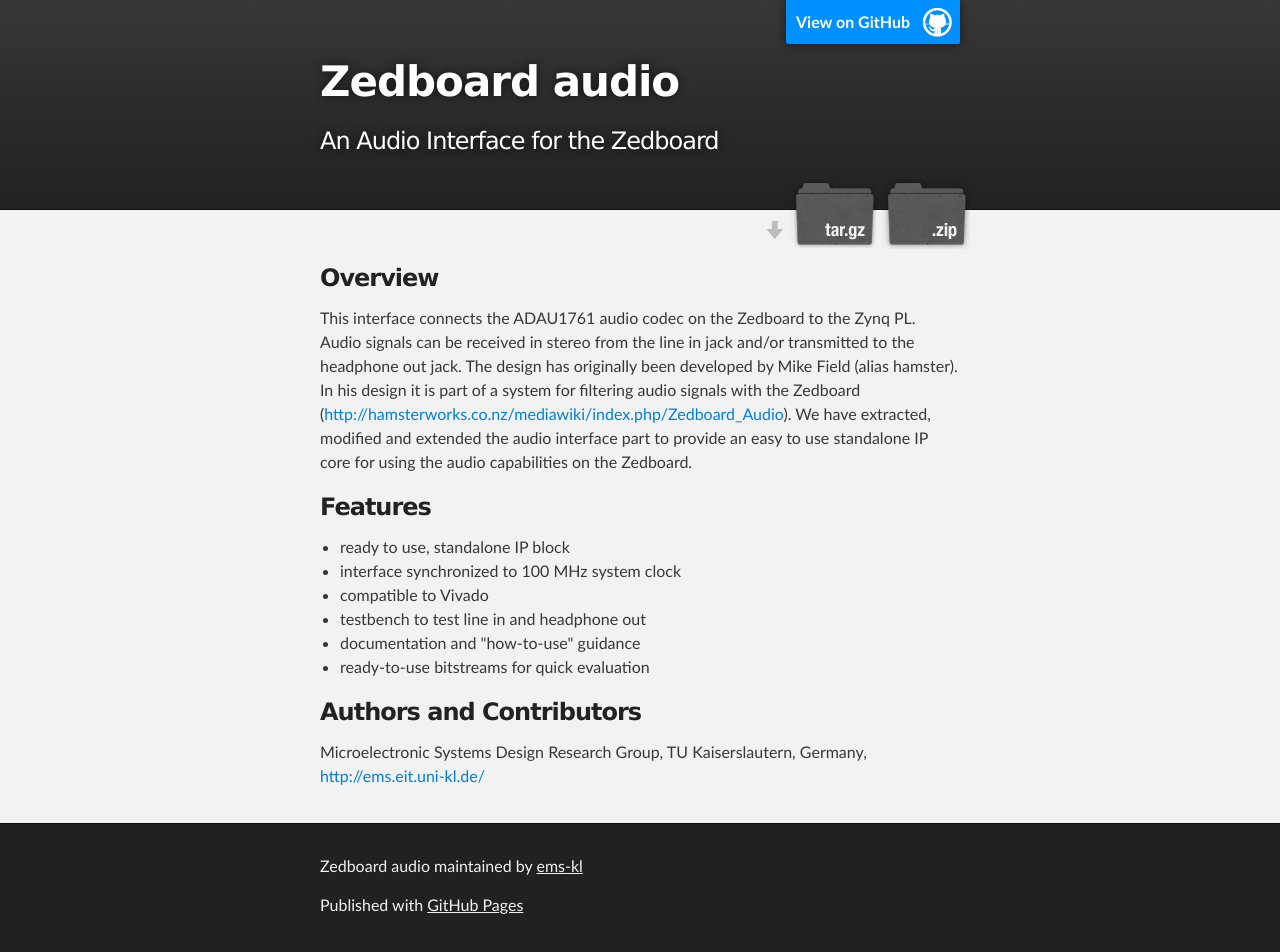
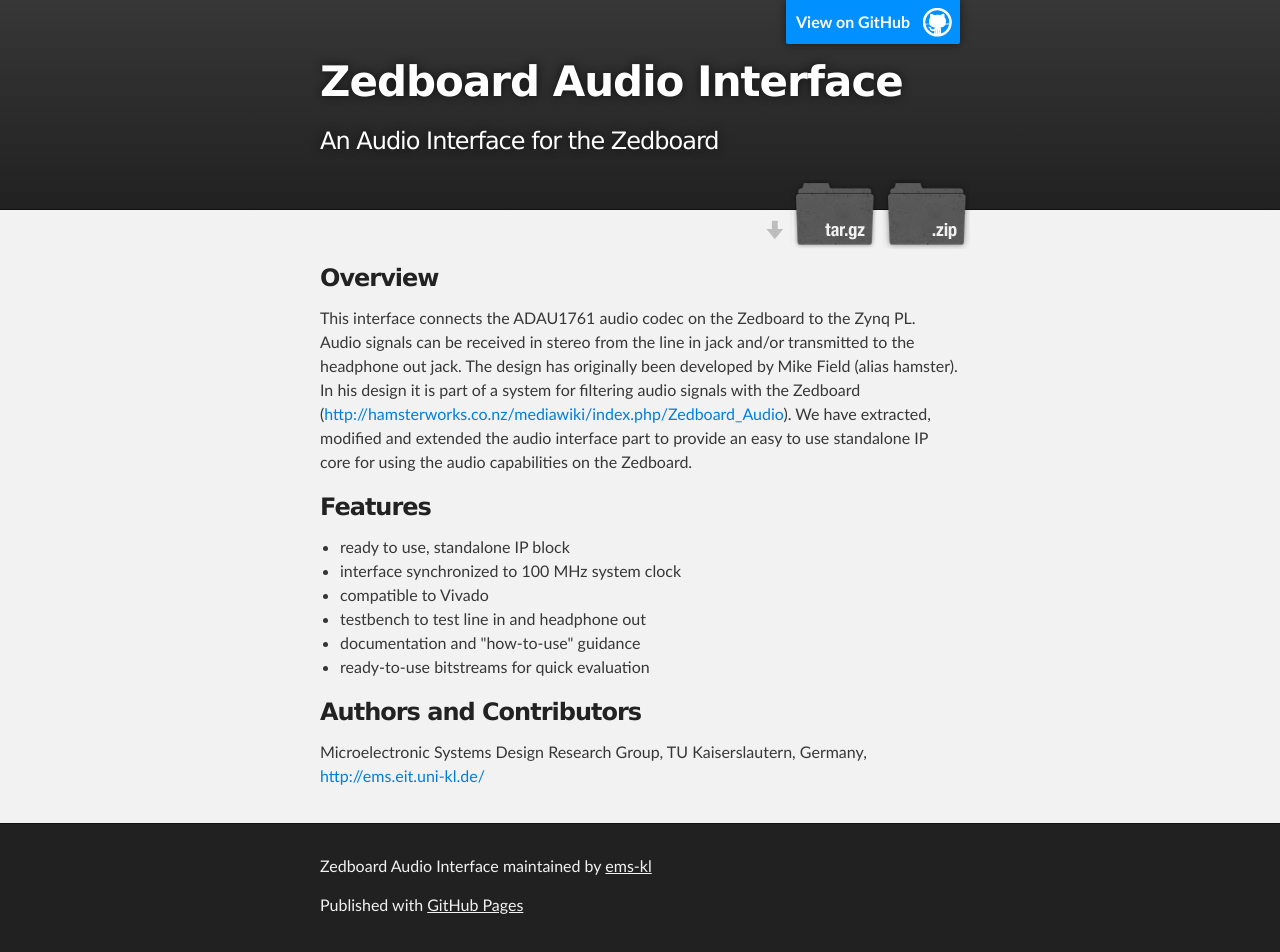
Before and after one commit to ems-kl/zedboard_audio, a plain HTML site: page index.html in a window 1280 px wide. Drawn offline with Linux system fonts and the light colour scheme.

Commit message:
Create gh-pages branch via GitHub

```diff
--- a/index.html
+++ b/index.html
@@ -4,11 +4,11 @@
   <head>
     <meta charset='utf-8'>
     <meta http-equiv="X-UA-Compatible" content="chrome=1">
-    <meta name="description" content="Zedboard audio : An Audio Interface for the Zedboard">
+    <meta name="description" content="Zedboard Audio Interface : An Audio Interface for the Zedboard">
 
     <link rel="stylesheet" type="text/css" media="screen" href="stylesheets/stylesheet.css">
 
-    <title>Zedboard audio</title>
+    <title>Zedboard Audio Interface</title>
   </head>
 
   <body>
@@ -18,7 +18,7 @@
         <header class="inner">
           <a id="forkme_banner" href="https://github.com/ems-kl/zedboard_audio">View on GitHub</a>
 
-          <h1 id="project_title">Zedboard audio</h1>
+          <h1 id="project_title">Zedboard Audio Interface</h1>
           <h2 id="project_tagline">An Audio Interface for the Zedboard</h2>
 
             <section id="downloads">
@@ -58,7 +58,7 @@
     <!-- FOOTER  -->
     <div id="footer_wrap" class="outer">
       <footer class="inner">
-        <p class="copyright">Zedboard audio maintained by <a href="https://github.com/ems-kl">ems-kl</a></p>
+        <p class="copyright">Zedboard Audio Interface maintained by <a href="https://github.com/ems-kl">ems-kl</a></p>
         <p>Published with <a href="https://pages.github.com">GitHub Pages</a></p>
       </footer>
     </div>
--- a/params.json
+++ b/params.json
@@ -1 +1 @@
-{"name":"Zedboard audio","tagline":"An Audio Interface for the Zedboard","body":"### Overview\r\nThis interface connects the ADAU1761 audio codec on the Zedboard to the Zynq PL. Audio signals can be received in stereo from the line in jack and/or transmitted to the headphone out jack. The design has originally been developed by Mike Field (alias hamster). In his design it is part of a system for filtering audio signals with the Zedboard (http://hamsterworks.co.nz/mediawiki/index.php/Zedboard_Audio). We have extracted, modified and extended the audio interface part to provide an easy to use standalone IP core for using the audio capabilities on the Zedboard.\r\n\r\n### Features\r\n* ready to use, standalone IP block\r\n* interface synchronized to 100 MHz system clock\r\n* compatible to Vivado\r\n* testbench to test line in and headphone out\r\n* documentation and \"how-to-use\" guidance\r\n* ready-to-use bitstreams for quick evaluation\r\n\r\n### Authors and Contributors\r\nMicroelectronic Systems Design Research Group, TU Kaiserslautern, Germany, http://ems.eit.uni-kl.de/","google":"","note":"Don't delete this file! It's used internally to help with page regeneration."}
+{"name":"Zedboard Audio Interface","tagline":"An Audio Interface for the Zedboard","body":"### Overview\r\nThis interface connects the ADAU1761 audio codec on the Zedboard to the Zynq PL. Audio signals can be received in stereo from the line in jack and/or transmitted to the headphone out jack. The design has originally been developed by Mike Field (alias hamster). In his design it is part of a system for filtering audio signals with the Zedboard (http://hamsterworks.co.nz/mediawiki/index.php/Zedboard_Audio). We have extracted, modified and extended the audio interface part to provide an easy to use standalone IP core for using the audio capabilities on the Zedboard.\r\n\r\n### Features\r\n* ready to use, standalone IP block\r\n* interface synchronized to 100 MHz system clock\r\n* compatible to Vivado\r\n* testbench to test line in and headphone out\r\n* documentation and \"how-to-use\" guidance\r\n* ready-to-use bitstreams for quick evaluation\r\n\r\n### Authors and Contributors\r\nMicroelectronic Systems Design Research Group, TU Kaiserslautern, Germany, http://ems.eit.uni-kl.de/","google":"","note":"Don't delete this file! It's used internally to help with page regeneration."}
```
